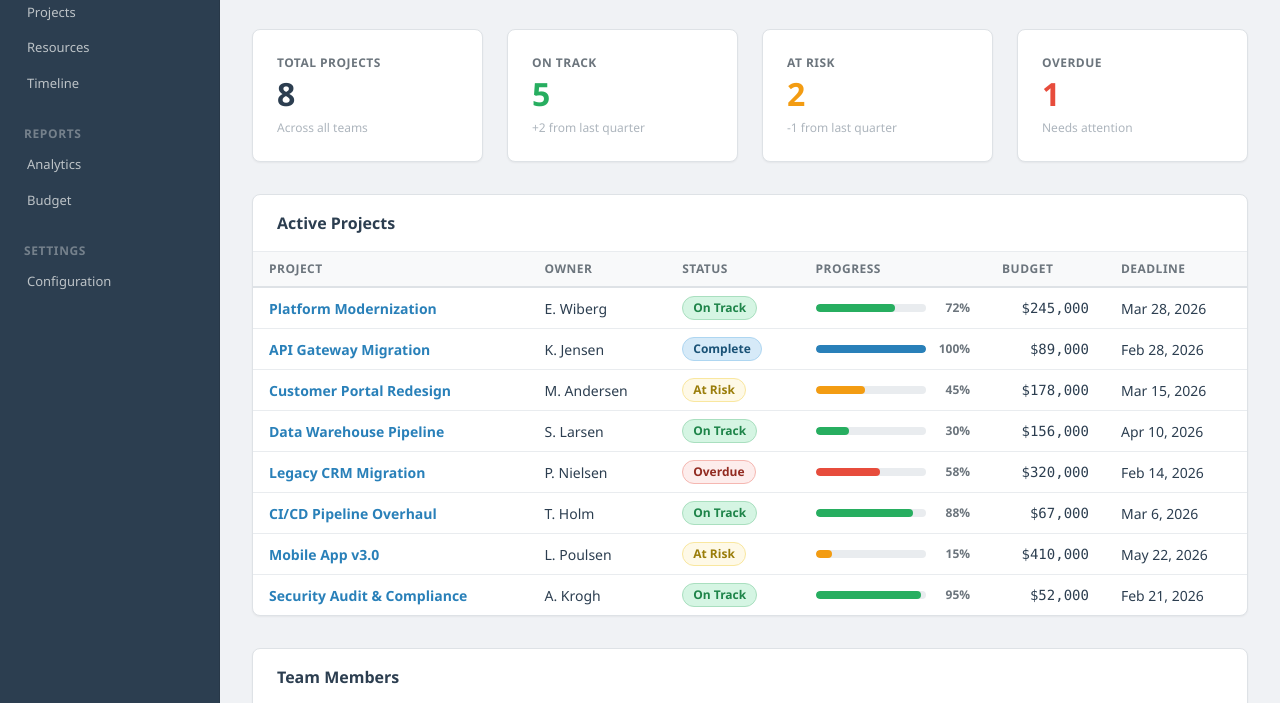
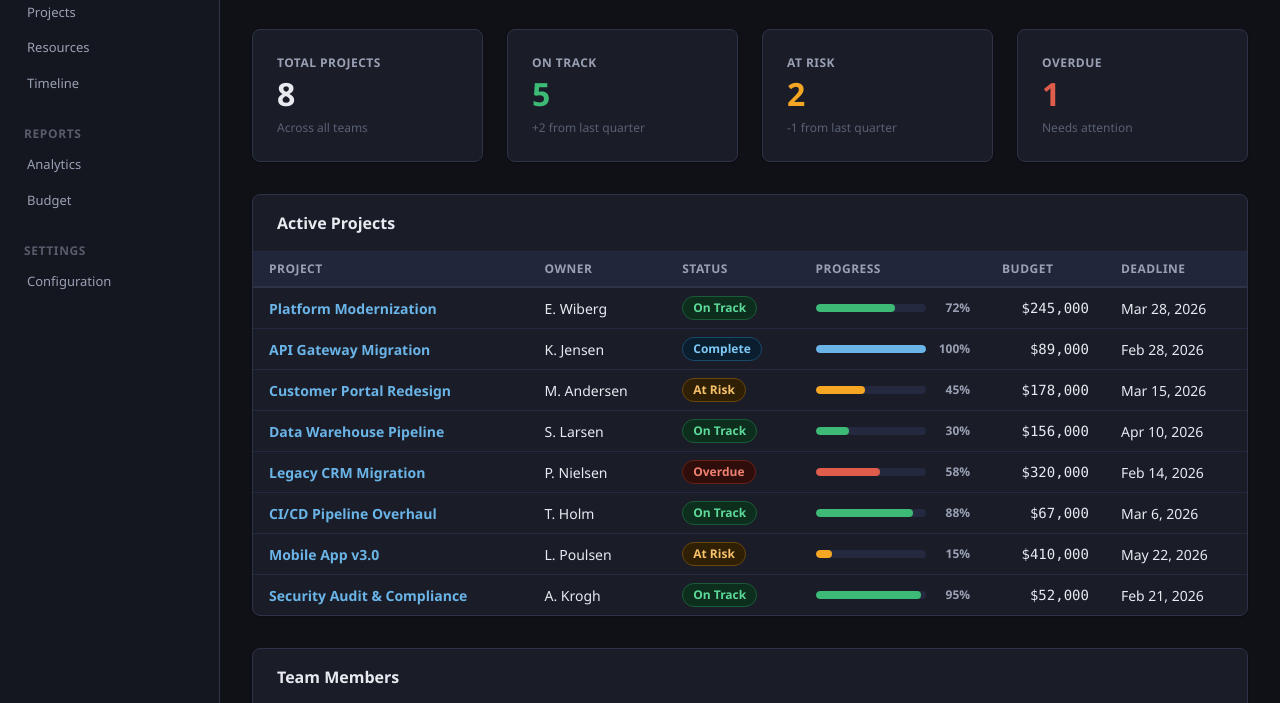
Before and after one commit to esbenwiberg/quarterly-demo, a website: page docs/index.html in a window 1280 px wide. Shown: the part 143-846 px from the top of the page. Drawn offline with Linux system fonts and the light colour scheme.

Commit message:
feat: Apply dark mode color palette to theme.css
Task: HIVE-20260311-5f411de0

```diff
--- a/docs/styles.css
+++ b/docs/styles.css
@@ -95,7 +95,7 @@ a:hover {
   width: 34px;
   height: 34px;
   background: var(--color-primary-light);
-  border: 2px solid rgba(255, 255, 255, 0.3);
+  border: 2px solid rgba(255, 255, 255, 0.15);
   border-radius: var(--radius-full);
   font-size: var(--font-size-xs);
   font-weight: 600;
@@ -116,7 +116,7 @@ a:hover {
 .sidebar {
   background: var(--sidebar-bg);
   padding: var(--space-md) 0;
-  border-right: 1px solid rgba(0, 0, 0, 0.1);
+  border-right: 1px solid var(--color-border);
 }
 
 .sidebar-section-label {
@@ -145,7 +145,7 @@ a:hover {
 
 .sidebar-link:hover {
   background: var(--sidebar-hover-bg);
-  color: #ecf0f1;
+  color: var(--sidebar-active-text);
   text-decoration: none;
 }
 
--- a/docs/theme.css
+++ b/docs/theme.css
@@ -9,54 +9,54 @@
 
 :root {
   /* -- Brand Colors ------------------------------------------- */
-  --color-primary:          #1a5276;
-  --color-primary-light:    #2980b9;
-  --color-primary-dark:     #0e3d5c;
-  --color-accent:           #f39c12;
-  --color-accent-light:     #f7b731;
+  --color-primary:          #4a9eda;
+  --color-primary-light:    #6ab4e8;
+  --color-primary-dark:     #2d7ab5;
+  --color-accent:           #f5a623;
+  --color-accent-light:     #f7b84b;
 
   /* -- Status Colors ------------------------------------------ */
-  --color-success:          #27ae60;
-  --color-success-bg:       #d5f5e3;
-  --color-success-border:   #a9dfbf;
-  --color-success-text:     #1e8449;
+  --color-success:          #3dba75;
+  --color-success-bg:       #0d2e1c;
+  --color-success-border:   #1a5c38;
+  --color-success-text:     #5dd99a;
 
-  --color-warning:          #f39c12;
-  --color-warning-bg:       #fef9e7;
-  --color-warning-border:   #f9e79f;
-  --color-warning-text:     #9a7d0a;
+  --color-warning:          #f5a623;
+  --color-warning-bg:       #2e1f05;
+  --color-warning-border:   #6b470a;
+  --color-warning-text:     #f7c06a;
 
-  --color-danger:           #e74c3c;
-  --color-danger-bg:        #fdedec;
-  --color-danger-border:    #f5b7b1;
-  --color-danger-text:      #922b21;
+  --color-danger:           #e05c4b;
+  --color-danger-bg:        #2e0d0a;
+  --color-danger-border:    #6b2018;
+  --color-danger-text:      #f08070;
 
-  --color-info:             #3498db;
-  --color-info-bg:          #d6eaf8;
-  --color-info-border:      #aed6f1;
-  --color-info-text:        #1a5276;
+  --color-info:             #4a9eda;
+  --color-info-bg:          #0a1e30;
+  --color-info-border:      #1a4a6b;
+  --color-info-text:        #7ec8f5;
 
   /* -- Neutral Colors ----------------------------------------- */
-  --color-bg:               #f0f2f5;
-  --color-surface:          #ffffff;
-  --color-surface-alt:      #f8f9fa;
-  --color-border:           #dee2e6;
-  --color-border-light:     #e9ecef;
-  --color-text:             #2c3e50;
-  --color-text-secondary:   #6c757d;
-  --color-text-muted:       #adb5bd;
+  --color-bg:               #0f1117;
+  --color-surface:          #1a1d27;
+  --color-surface-alt:      #22263a;
+  --color-border:           #2e3347;
+  --color-border-light:     #252940;
+  --color-text:             #e8eaf0;
+  --color-text-secondary:   #9aa0b4;
+  --color-text-muted:       #5a6075;
 
   /* -- Header ------------------------------------------------- */
-  --header-bg:              var(--color-primary);
-  --header-text:            #ffffff;
+  --header-bg:              #12151f;
+  --header-text:            #e8eaf0;
   --header-accent:          var(--color-accent);
 
   /* -- Sidebar ------------------------------------------------ */
-  --sidebar-bg:             #2c3e50;
-  --sidebar-text:           #bdc3c7;
-  --sidebar-active-bg:      var(--color-primary);
-  --sidebar-active-text:    #ffffff;
-  --sidebar-hover-bg:       #34495e;
+  --sidebar-bg:             #141720;
+  --sidebar-text:           #9aa0b4;
+  --sidebar-active-bg:      #1e3a5c;
+  --sidebar-active-text:    #e8eaf0;
+  --sidebar-hover-bg:       #1e2130;
   --sidebar-width:          220px;
 
   /* -- Typography --------------------------------------------- */
@@ -84,9 +84,9 @@
   --radius-full:            9999px;
 
   /* -- Shadows ------------------------------------------------ */
-  --shadow-sm:              0 1px 2px rgba(0, 0, 0, 0.05);
-  --shadow-md:              0 2px 8px rgba(0, 0, 0, 0.08);
-  --shadow-lg:              0 4px 16px rgba(0, 0, 0, 0.12);
+  --shadow-sm:              0 1px 2px rgba(0, 0, 0, 0.3);
+  --shadow-md:              0 2px 8px rgba(0, 0, 0, 0.4);
+  --shadow-lg:              0 4px 16px rgba(0, 0, 0, 0.5);
 
   /* -- Transitions -------------------------------------------- */
   --transition-fast:        150ms ease;
```
